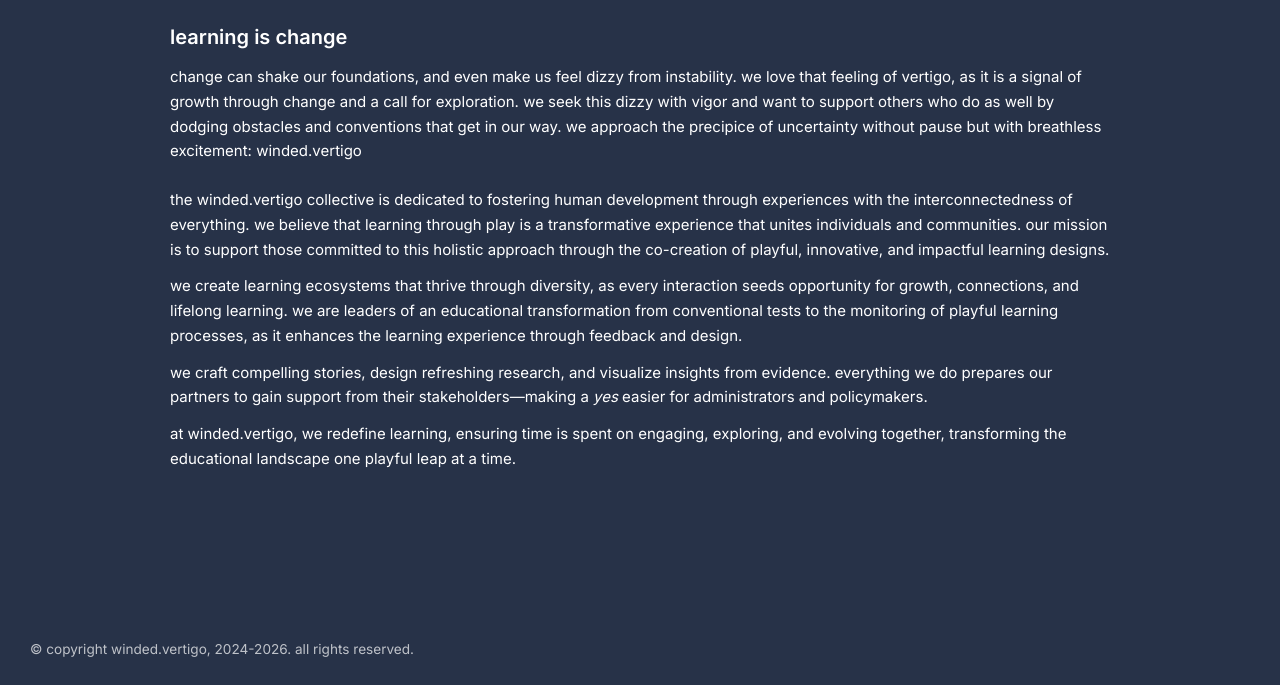
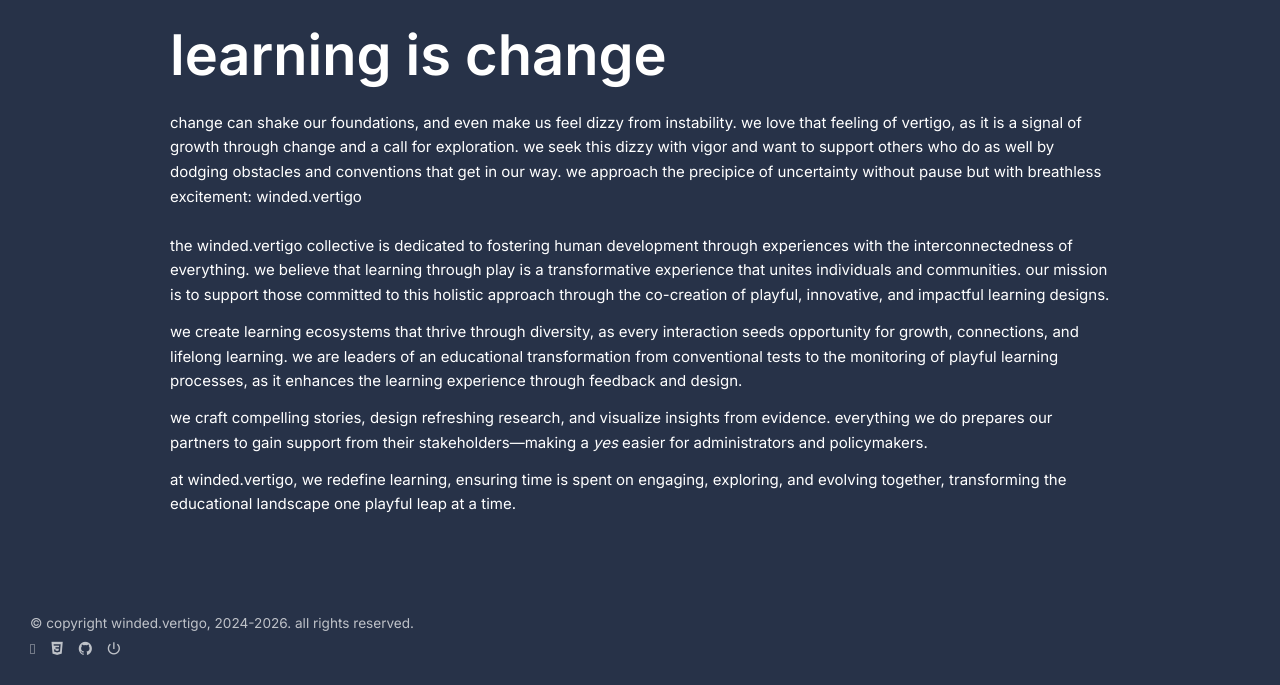
Before and after one commit to ghandoff/windedvertigo-site, a website: page what/index.html in a window 1280 px wide. Shown: the part 115-800 px from the top of the page. Drawn offline with nearby package versions, Linux system fonts and the light colour scheme.

Commit message:
Update index.html

```diff
--- a/what/index.html
+++ b/what/index.html
@@ -9,7 +9,7 @@
   <link rel="preconnect" href="https://fonts.googleapis.com">
   <link rel="preconnect" href="https://fonts.gstatic.com" crossorigin>
   <link href="https://fonts.googleapis.com/css2?family=Inter:wght@400;500&family=Space+Grotesk:wght@400;500;600&display=swap" rel="stylesheet">
-  <link rel="stylesheet" href="../styles/main.css">
+  <link rel="stylesheet" href="../styles/main.css?v=9">
 </head>
 <body>
   <a href="#main-content" class="skip-link">Skip to main content</a>
@@ -39,7 +39,7 @@
   <main id="main-content">
     <div class="container content-narrow">
       <section class="content-section">
-        <h3>learning is change</h3>
+        <h2 class="hero-title">learning is change</h2>
         <p>change can shake our foundations, and even make us feel dizzy from instability. we love that feeling of vertigo, as it is a signal of growth through change and a call for exploration. we seek this dizzy with vigor and want to support others who do as well by dodging obstacles and conventions that get in our way. we approach the precipice of uncertainty without pause but with breathless excitement: winded.vertigo</p>
       </section>
 
@@ -58,6 +58,12 @@
   <footer class="footer">
     <div class="container">
       <p>© copyright winded.vertigo, 2024-2026. all rights reserved.</p>
+      <div class="social-links">
+        <a href="https://www.instagram.com/winded.vertigo/" class="instagram" aria-label="Instagram"></a>
+        <a href="https://www.facebook.com/windedvertigo" class="facebook" aria-label="Facebook"></a>
+        <a href="https://www.linkedin.com/company/winded-vertigo/" class="linkedin" aria-label="LinkedIn"></a>
+        <a href="https://www.threads.net/@winded.vertigo" class="threads" aria-label="Threads"></a>
+      </div>
     </div>
   </footer>
 
```
